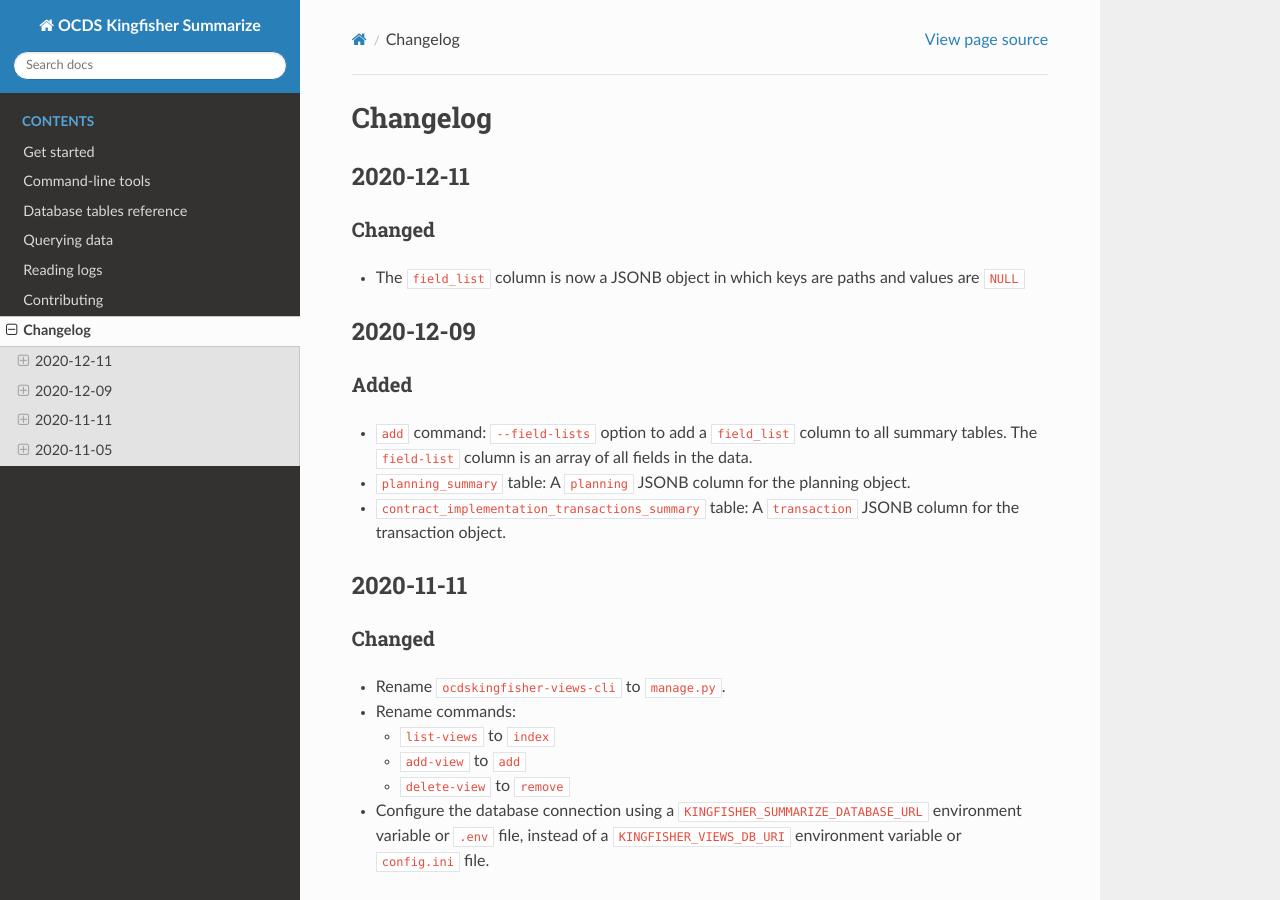
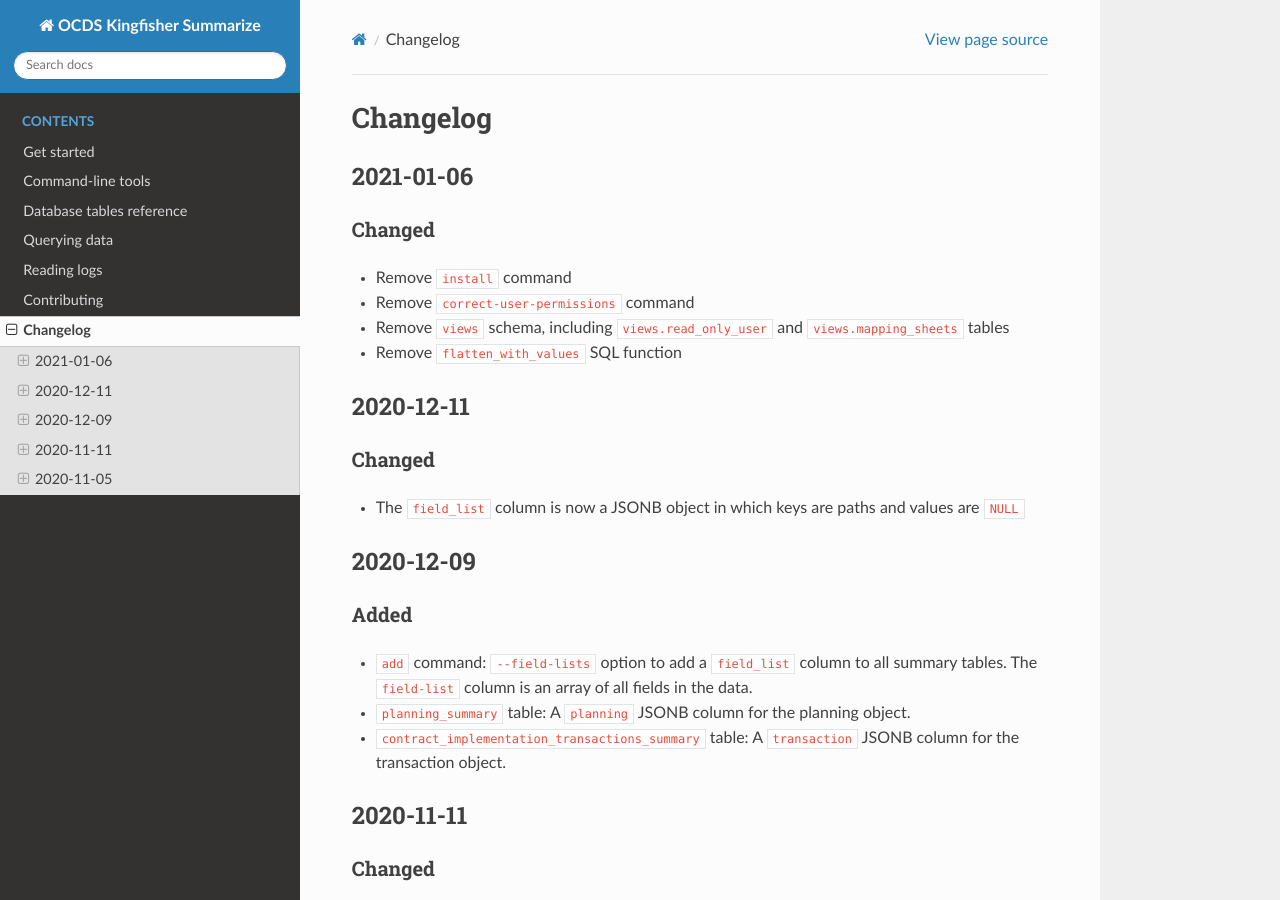
Before and after one commit to open-contracting/kingfisher-summarize, a Sphinx documentation site: the page built from docs/changelog.rst, in a window 1280 px wide and 900 px high. Built offline with Sphinx 7.4.7 and the Read the Docs theme 2.0.0, drawn with Linux system fonts in a browser that asks for light colours.

Commit message:
docs: Update changelog

```diff
--- a/docs/changelog.rst
+++ b/docs/changelog.rst
@@ -1,5 +1,16 @@
 Changelog
 =========
+
+2021-01-06
+----------
+
+Changed
+~~~~~~~
+
+-  Remove ``install`` command
+-  Remove ``correct-user-permissions`` command
+-  Remove ``views`` schema, including ``views.read_only_user`` and ``views.mapping_sheets`` tables
+-  Remove ``flatten_with_values`` SQL function
 
 2020-12-11
 ----------
```
